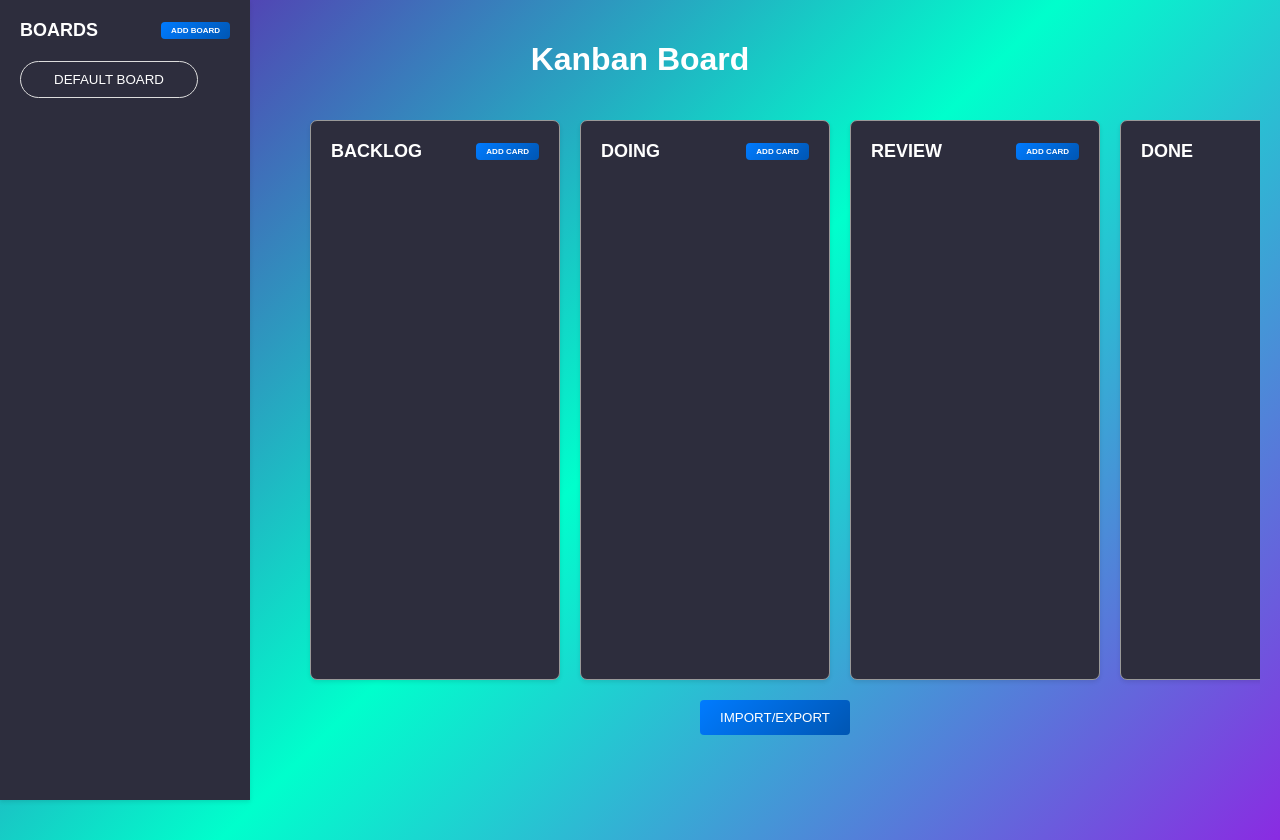
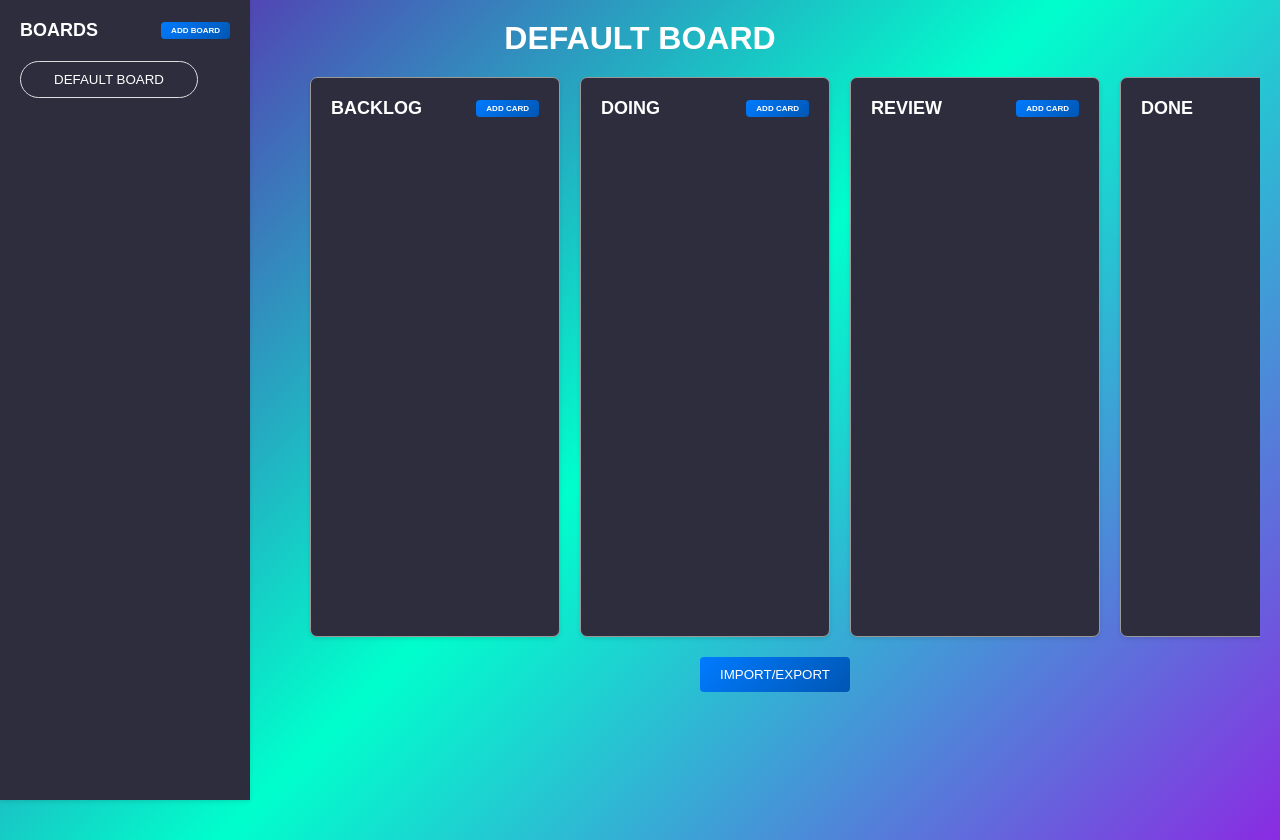
Before and after one commit to dejoe/kanban, a plain HTML site: page index.html in a window 1280 px wide. Drawn offline with Linux system fonts and the light colour scheme.

Commit message:
Changes for Board Heading

```diff
--- a/index.html
+++ b/index.html
@@ -8,7 +8,7 @@
 </head>
 <body>
     <div class="header">
-        <h1>Kanban Board</h1>
+        <h1 id="boardTitle">Kanban Board</h1>
     </div>
     <div class="container">
         <div class="sidebar">
--- a/script.js
+++ b/script.js
@@ -330,6 +330,19 @@ async function loadState() {
     });
 }
 
+async function switchBoard(boardId) {
+    currentBoardId = boardId;
+    cardCounter = 0; // Reset card counter for the new board
+    clearKanbanBoard();
+    await loadState();
+    loadBoards(); // Reload boards to ensure delete buttons are visible
+    highlightActiveBoard();
+
+    // Update the header title to match the board's title
+    const boardTitleElement = document.getElementById('boardTitle');
+    boardTitleElement.textContent = boardId;
+}
+
 function createNewBoard() {
     const dialog = document.getElementById('createBoardDialog');
     dialog.showModal();
@@ -380,15 +393,6 @@ async function addBoard() {
         }
     }
     dialog.close();
-}
-
-async function switchBoard(boardId) {
-    currentBoardId = boardId;
-    cardCounter = 0; // Reset card counter for the new board
-    clearKanbanBoard();
-    await loadState();
-    loadBoards(); // Reload boards to ensure delete buttons are visible
-    highlightActiveBoard();
 }
 
 function clearKanbanBoard() {
@@ -457,6 +461,10 @@ async function createDefaultBoard() {
         await saveBoards(boards);
     }
     switchBoard(defaultBoardName);
+
+    // Update the header title to match the default board's title
+    const boardTitleElement = document.getElementById('boardTitle');
+    boardTitleElement.textContent = defaultBoardName;
 }
 
 function highlightActiveBoard() {
--- a/styles.css
+++ b/styles.css
@@ -11,6 +11,7 @@ body {
     overflow: hidden;
 }
 
+/* Center-align the header title */
 .header {
     text-align: center;
     margin-bottom: 20px;
@@ -18,6 +19,10 @@ body {
 
 .header h1 {
     color: #ffffff;
+    font-size: 2rem;
+    font-weight: bold;
+    text-transform: uppercase;
+    margin: 0;
 }
 
 .container {
```
